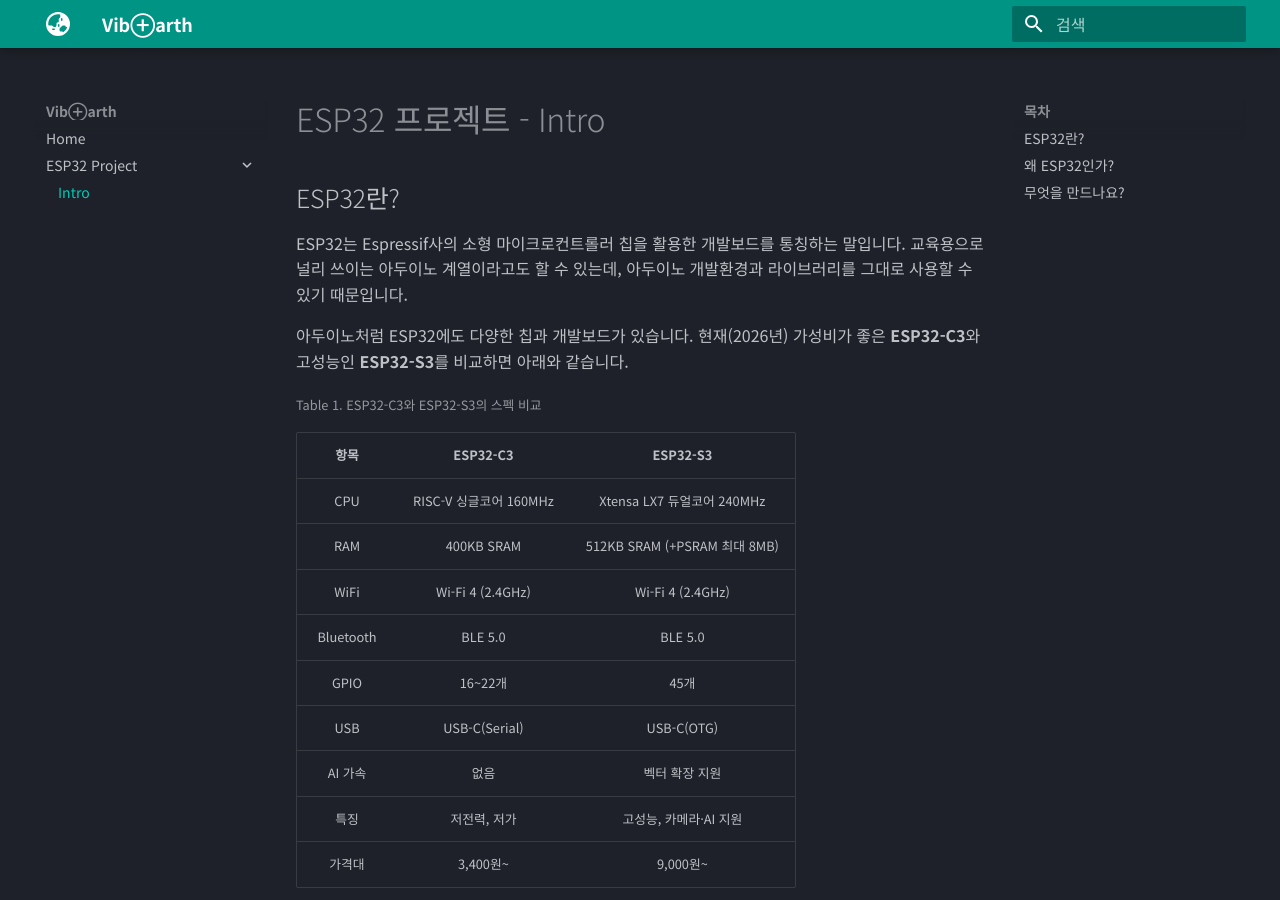
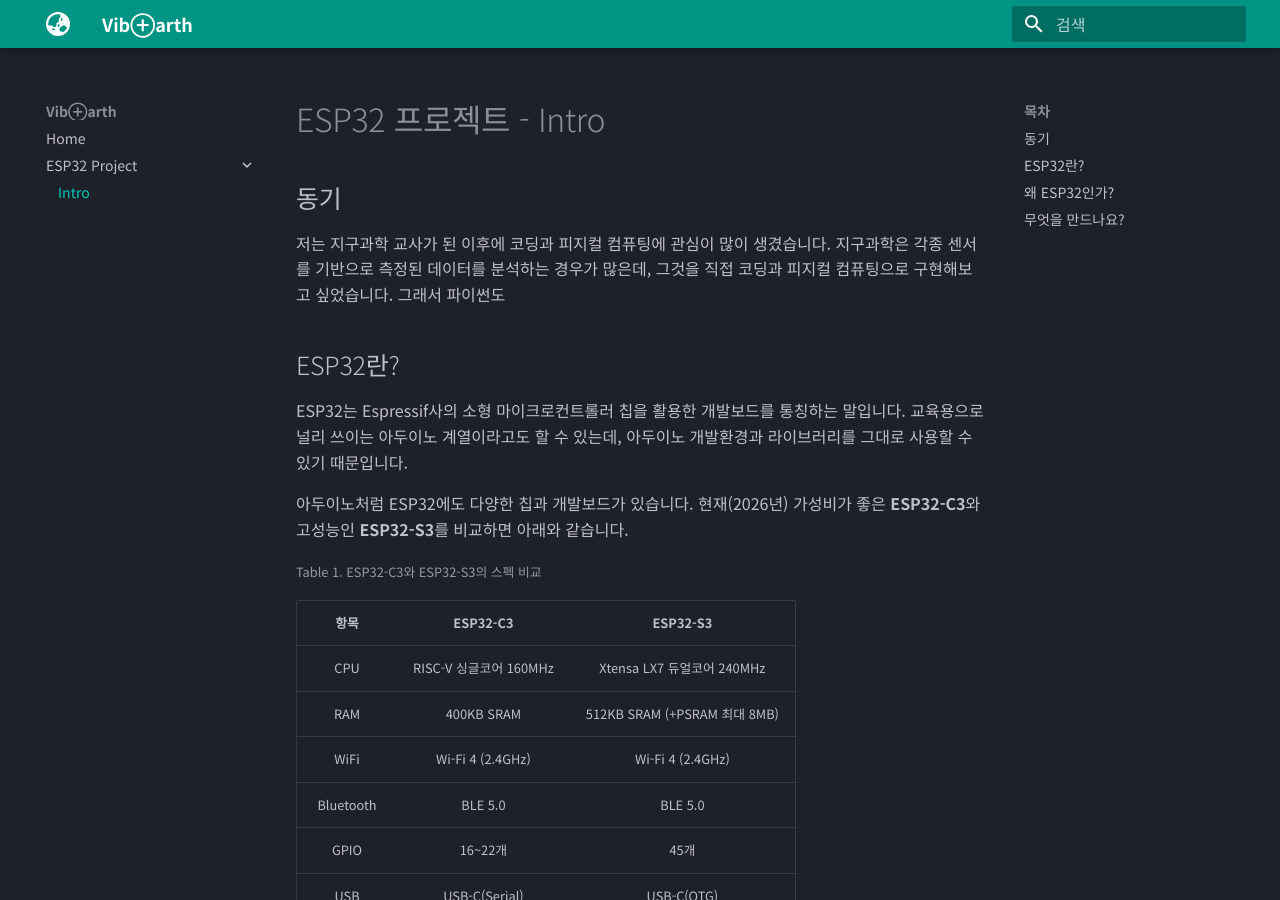
Before and after one commit to VibEarth/VibEarth.github.io, an MkDocs documentation site: the page built from docs/esp32/intro.md, in a window 1280 px wide and 900 px high. Built offline with MkDocs 1.6.1 and Material for MkDocs 9.7.7, drawn with Linux system fonts in a browser that asks for light colours.

Commit message:
vault backup: 2026-06-30 16:27:54

```diff
--- a/docs/esp32/intro.md
+++ b/docs/esp32/intro.md
@@ -1,4 +1,10 @@
 # ESP32 프로젝트 - Intro
+
+## 동기
+
+저는 지구과학 교사가 된 이후에 코딩과 피지컬 컴퓨팅에 관심이 많이 생겼습니다.
+지구과학은 각종 센서를 기반으로 측정된 데이터를 분석하는 경우가 많은데, 그것을 직접 코딩과 피지컬 컴퓨팅으로 구현해보고 싶었습니다.
+그래서 파이썬도
 
 ## ESP32란?
 
```
